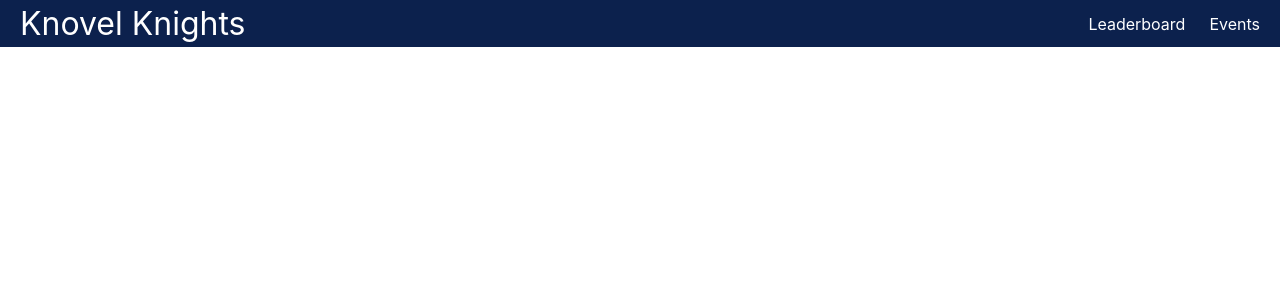
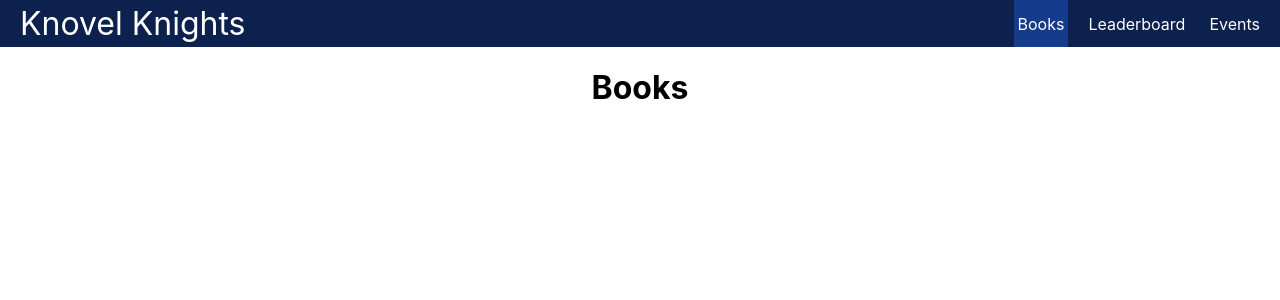
Before and after one commit to emuwang/KnovelKnights, a React (Create React App) app in the folder knovel_knight/: page /books in a window 1280 px wide. Shown: the top 300 px of the page. Built offline with nearby package versions, Linux system fonts and the light colour scheme.

Commit message:
included books for emu

```diff
--- a/knovel_knight/src/App.js
+++ b/knovel_knight/src/App.js
@@ -2,6 +2,7 @@ import './App.css';
 import Navbar from './Navbar';
 import Leaderboard from './pages/Leaderboard';
 import Events from './pages/Events';
+import Books from './pages/Books';
 import Home from './pages/Home';
 import { Route, Routes } from 'react-router-dom';
 import Board from './pages/components/Board';
@@ -13,6 +14,7 @@ function App() {
       <div className="container">
         <Routes>
           <Route path="/" element={<Home />} />
+          <Route path="/books" element={<Books />} />
           <Route path="/leaderboard" element={<Leaderboard />} />
           <Route path="/events" element={<Events />} />
         </Routes>
--- a/knovel_knight/src/Navbar.js
+++ b/knovel_knight/src/Navbar.js
@@ -7,6 +7,7 @@ export default function Navbar() {
             Knovel Knights
         </Link>
         <u1>
+            <BoldenLink to="books">Books</BoldenLink>
             <BoldenLink to="leaderboard">Leaderboard</BoldenLink>
             <BoldenLink to="events">Events</BoldenLink>
         </u1>
--- /dev/null
+++ b/knovel_knight/src/pages/Books.js
@@ -0,0 +1,3 @@
+export default function Books() {
+    return <h1>Books</h1>
+}
```
